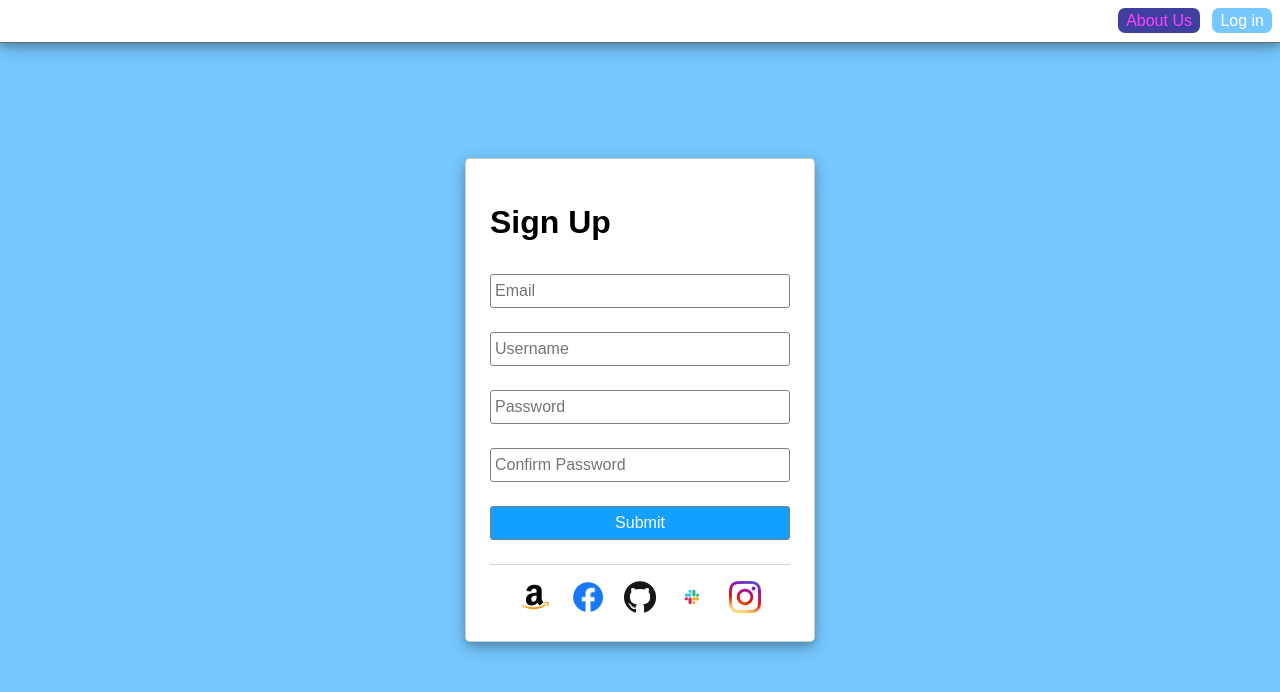
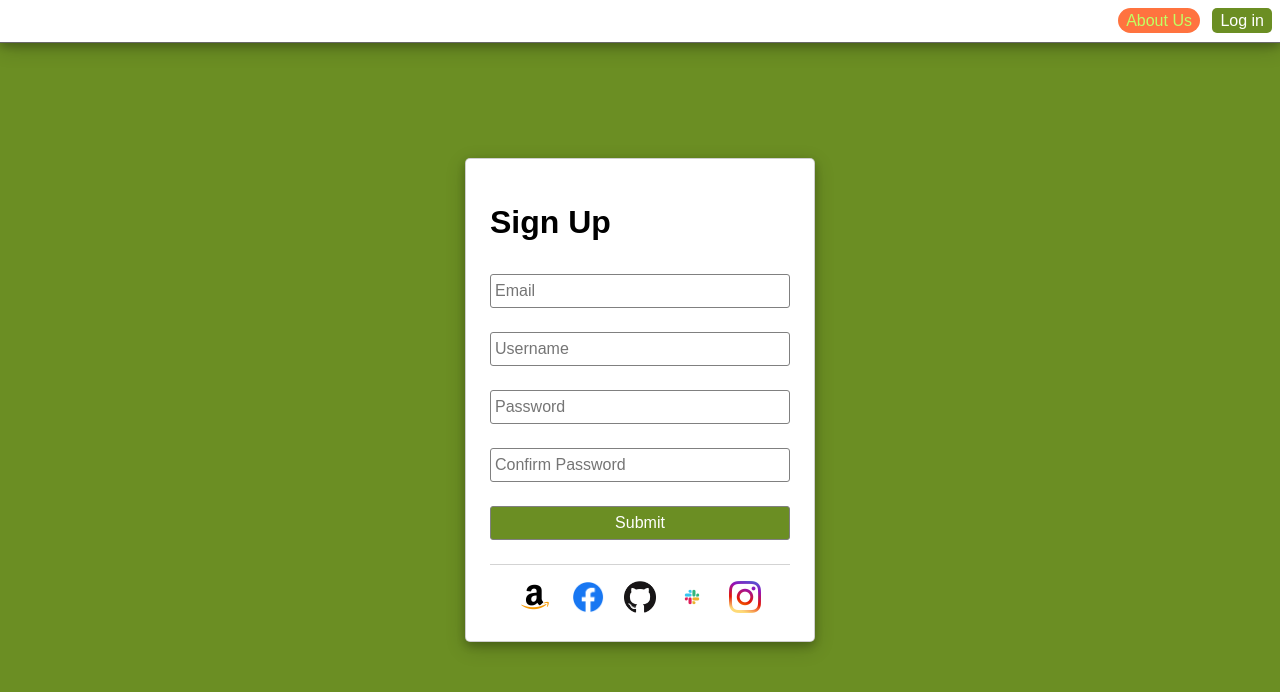
Before and after one commit to jacksonlee1/StaticRegisterPage, a plain HTML site: page index.html in a window 1280 px wide. In both pictures the pointer is over the link "About Us". Drawn offline with Linux system fonts and the light colour scheme.

Commit message:
change style colors

```diff
--- a/main.css
+++ b/main.css
@@ -1,5 +1,5 @@
 body{
-    background-color: #76c8ff;
+    background-color: olivedrab;
     margin:0;
     display:flex;
     height: 100vh;
@@ -22,22 +22,23 @@ body > header{
 }
 
 header > a{
-    background-color: #76c8ff;
+    background-color: olivedrab;
     color: white;
 
     padding:.25rem .5rem;
 
-    border-radius: 7px;
+    border-radius: 5px;
     text-decoration: none;
     margin-right: .5rem;
 }
 /* :hover is a sudo class */
 header > a:hover, form button:hover{
-    background-color: navy;
-    border-color: fuchsia;
-    color: fuchsia;
+    background-color: orangered;
+    border-color: greenyellow;
+    border-radius: 50px;
+    color: greenyellow;
     opacity: .75;
-    transition:.3s;
+    transition:1s;
 }
 
 .container{
@@ -70,7 +71,7 @@ form input, form button{
 
 form button{
     color: white;
-    background-color: #13a0ff;
+    background-color: olivedrab;
 }
 
 footer{
```
